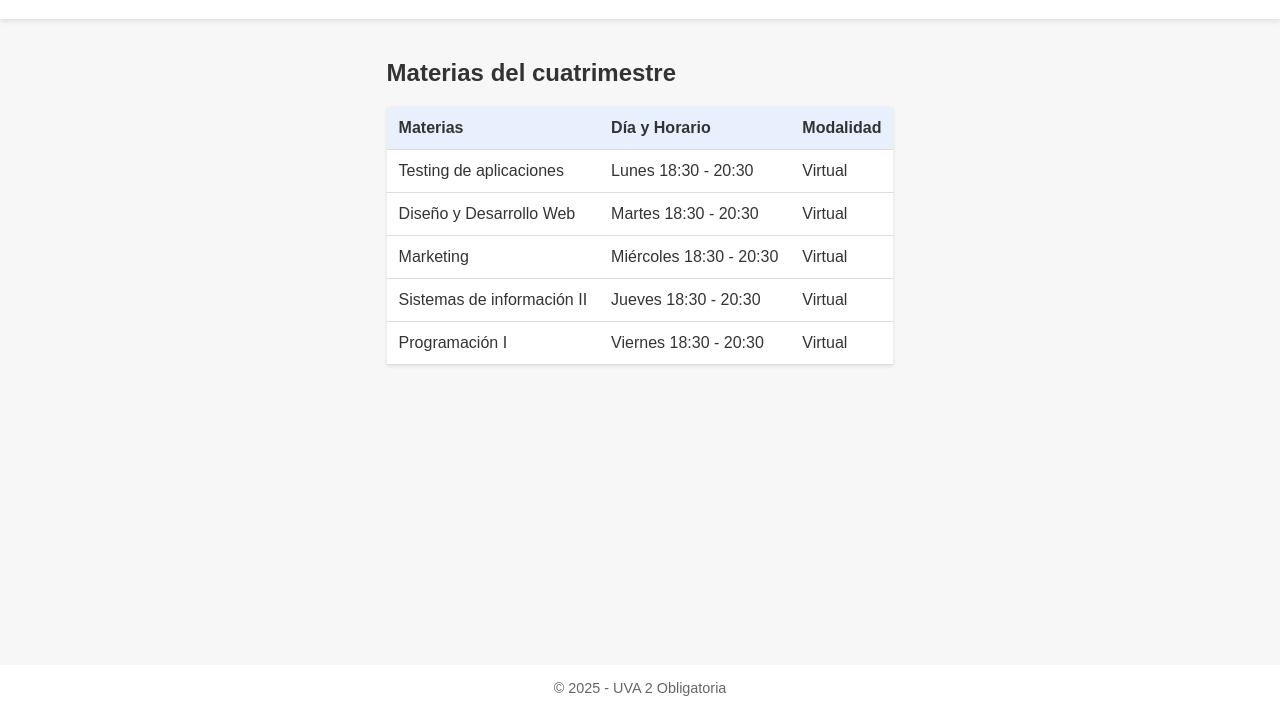
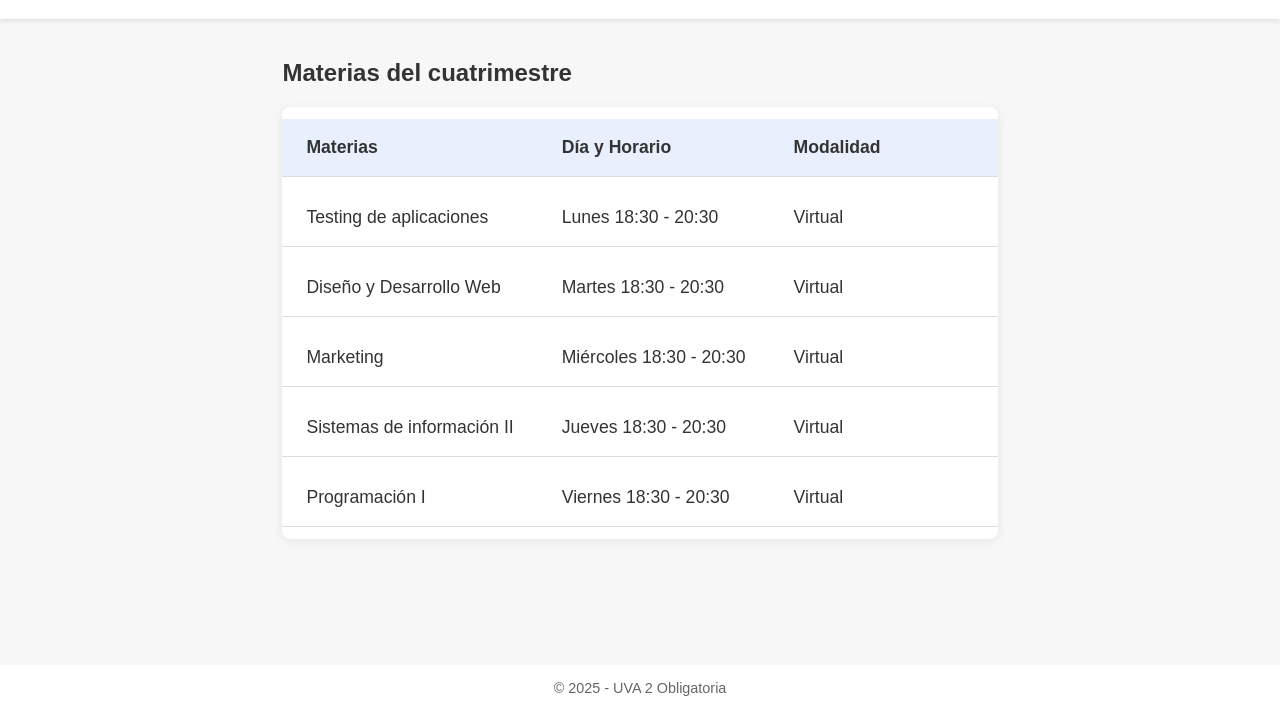
Before and after one commit to tdelliantoni/Ejercicio-Obligatorio-UVA2, a plain HTML site: page index.html in a window 1280 px wide. Shown: the part 89-800 px from the top of the page. Drawn offline with Linux system fonts and the light colour scheme.

Commit message:
Cambio en la tabla de materias

```diff
--- a/style.css
+++ b/style.css
@@ -50,21 +50,39 @@ nav ul li a:hover {
 
 table {
     width: 100%;
-    border-collapse: collapse;
+    border-collapse: separate;
+    border-spacing: 0 12px; /* separa visualmente las filas */
     background-color: #fff;
     margin-top: 20px;
-    box-shadow: 0 1px 4px rgba(0, 0, 0, 0.1);
-}
+    box-shadow: 0 2px 10px rgba(0, 0, 0, 0.08);
+    border-radius: 8px;
+    overflow: hidden;
+  }
 
-thead {
+  thead {
     background-color: #e8f0fe;
-}
+  }
 
-th, td {
+  th, td {
     text-align: left;
-    padding: 12px;
+    padding: 18px 24px; /* más espacio interno en cada celda */
+    font-size: 1.1em;
     border-bottom: 1px solid #ddd;
-}
+  }
+
+  td:nth-child(1) {
+    min-width: 200px;
+  }
+
+  td:nth-child(2),
+  td:nth-child(3) {
+    min-width: 180px;
+  }
+
+  tbody tr:hover {
+    background-color: #f7faff;
+    transition: background-color 0.3s ease;
+  }
 
 /* Footer */
 
@@ -105,7 +123,7 @@ footer {
 
 form {
     background-color: #fff;
-    padding: 20px 30px;
+    padding: 30px;
     border-radius: 8px;
     box-shadow: 0 2px 8px rgba(0, 0, 0, 0.1);
     box-sizing: border-box;
@@ -114,7 +132,6 @@ form {
     flex-direction: column;
     gap: 20px;
 }
-
 
 form label {
     font-weight: bold;
@@ -125,13 +142,12 @@ form label {
 form input,
 form textarea {
     width: 100%;
-    padding: 16px;
+    padding: 12px;
     font-size: 1em;
     border: 1px solid #ccc;
     border-radius: 6px;
-    box-sizing: border-box;
+    box-sizing: border-box; /* ✅ Esta línea es clave para que no se desborde */
 }
-
 
 form textarea {
     resize: vertical;
@@ -171,7 +187,6 @@ main.container {
     flex: 1;
 }
 
-
 /* Responsive */
 
 @media (max-width: 768px) {
```
